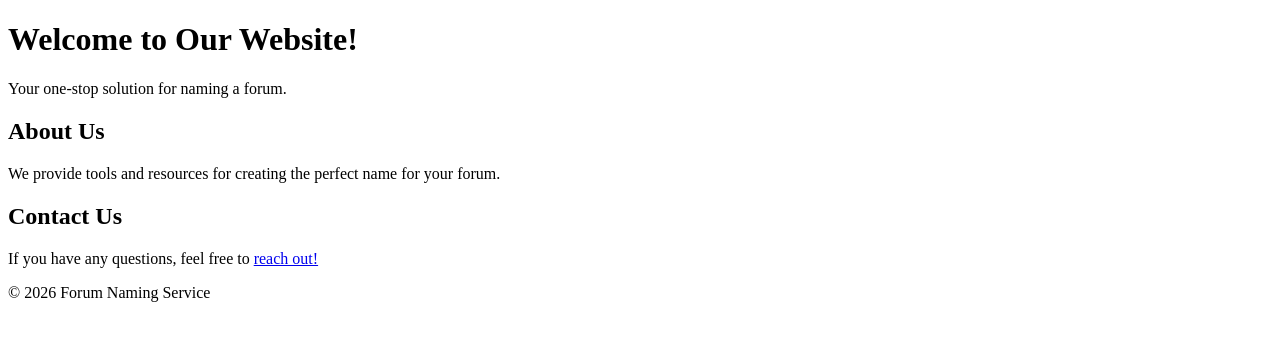
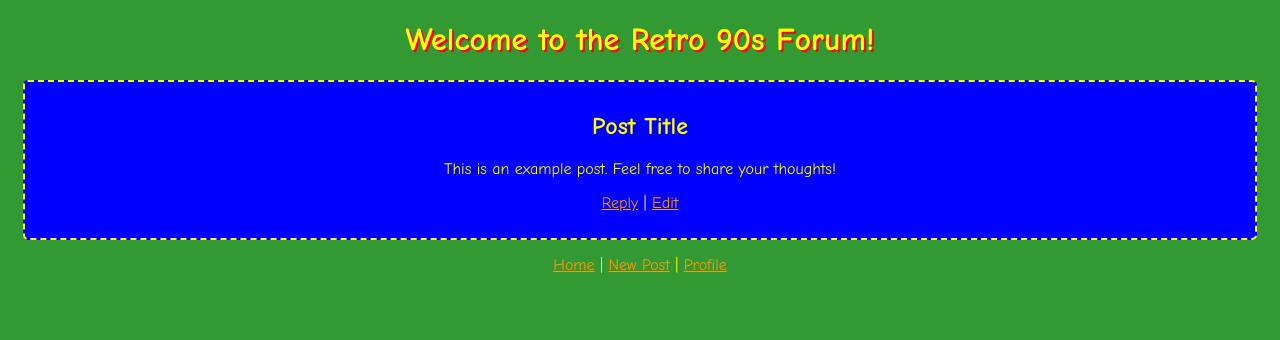
Before and after one commit to error-naim/license-to-name-forum, a plain HTML site: page index.html in a window 1280 px wide. Drawn offline with Linux system fonts and the light colour scheme.

Commit message:
Update index.html with retro 90s forum aesthetic content

```diff
--- a/index.html
+++ b/index.html
@@ -3,26 +3,41 @@
 <head>
     <meta charset="UTF-8">
     <meta name="viewport" content="width=device-width, initial-scale=1.0">
-    <title>Landing Page</title>
-    <link rel="stylesheet" href="styles.css">
+    <title>Retro 90s Forum</title>
+    <style>
+        body {
+            background-color: #339933;
+            color: yellow;
+            font-family: 'Comic Sans MS', 'Courier New', monospace;
+            font-size: 16px;
+            text-align: center;
+        }
+        h1 {
+            text-shadow: 2px 2px #FF0000;
+        }
+        a {
+            color: #FF9900;
+            text-decoration: underline;
+        }
+        a:hover {
+            color: white;
+        }
+        .forum-post {
+            background-color: #0000FF;
+            border: 2px dashed yellow;
+            margin: 15px;
+            padding: 10px;
+            border-radius: 5px;
+        }
+    </style>
 </head>
 <body>
-    <header>
-        <h1>Welcome to Our Website!</h1>
-        <p>Your one-stop solution for naming a forum.</p>
-    </header>
-    <main>
-        <section>
-            <h2>About Us</h2>
-            <p>We provide tools and resources for creating the perfect name for your forum.</p>
-        </section>
-        <section>
-            <h2>Contact Us</h2>
-            <p>If you have any questions, feel free to <a href="contact.html">reach out!</a></p>
-        </section>
-    </main>
-    <footer>
-        <p>&copy; 2026 Forum Naming Service</p>
-    </footer>
+    <h1>Welcome to the Retro 90s Forum!</h1>
+    <div class="forum-post">
+        <h2>Post Title</h2>
+        <p>This is an example post. Feel free to share your thoughts!</p>
+        <p><a href="#">Reply</a> | <a href="#">Edit</a></p>
+    </div>
+    <p><a href="#">Home</a> | <a href="#">New Post</a> | <a href="#">Profile</a></p>
 </body>
 </html>
```
